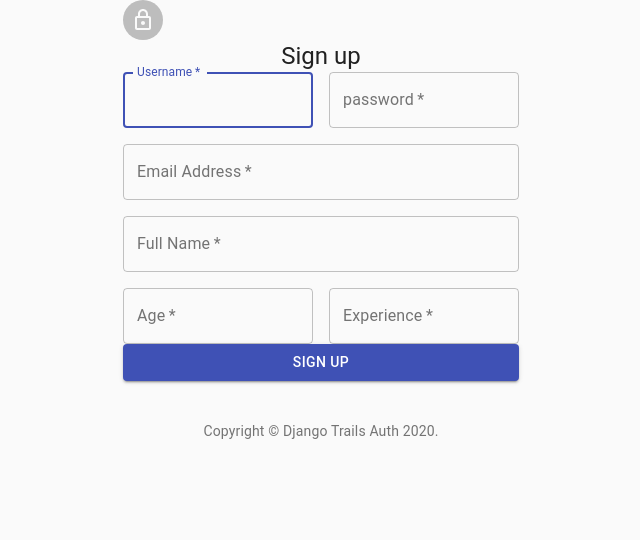
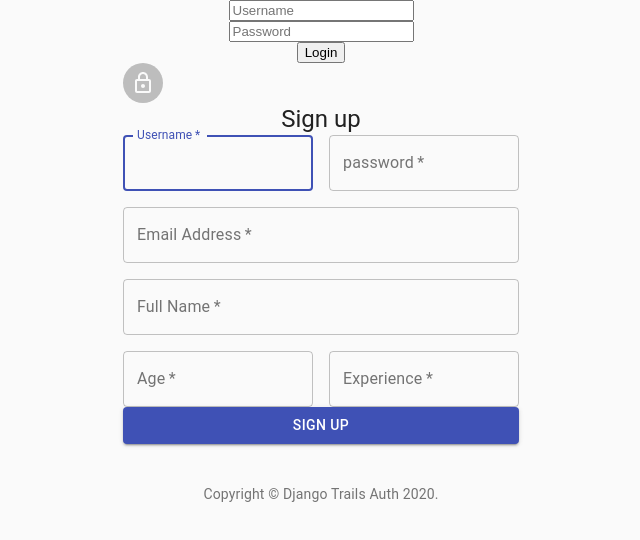
Before and after one commit to estein1988/react-trails-auth, a React (Create React App) app: page /login in a window 1280 px wide. Shown: the top 540 px of the page, without its empty margins (319-959 px from the left). Built offline with nearby package versions, Linux system fonts and the light colour scheme.

Commit message:
Add private login route.

```diff
--- a/package.json
+++ b/package.json
@@ -10,6 +10,7 @@
     "@testing-library/user-event": "^12.1.10",
     "react": "^17.0.1",
     "react-dom": "^17.0.1",
+    "react-router-dom": "^5.2.0",
     "react-scripts": "4.0.1",
     "web-vitals": "^0.2.4"
   },
--- a/src/App.js
+++ b/src/App.js
@@ -1,12 +1,77 @@
+import React, { Component } from 'react';
+import PrivateRoute from './components/PrivateRoute'
+import Login from './components/Login'
 import SignUp from './components/SignUp'
+import {Redirect, Route, Switch} from 'react-router-dom'
 import './App.css';
 
-function App() {
-  return (
-    <div className="App">
-      <SignUp />
-    </div>
-  );
+const loginURL = 'http://localhost:8000/login/'
+const profileURL = 'http://localhost:8000/profile/'
+
+class App extends Component {
+
+  state = {
+    user: {}
+  }
+
+  componentDidMount(){
+    if(localStorage.token){
+      this.profileFetch()
+    }
+  }
+
+  profileFetch = () => {
+    fetch(profileURL, {
+      method: 'GET',
+      headers: {
+        'Authorization': `Bearer ${localStorage.token}`,
+      },
+    })
+    .then(response => response.json())
+    .then(result => this.setState({user: result}))
+  }
+
+  login = (user) => {
+    return fetch(loginURL, {
+      method: "POST",
+      headers: {
+        'Authorization': `Bearer ${localStorage.token}`,
+        'Accept': 'application/json',
+        'Content-Type': 'application/json'
+      },
+      body: JSON.stringify( user)
+    })
+    .then(response => response.json())
+    .then(result => {
+      (result.detail === 'No active account found with the given credentials')
+        ? window.location.reload()
+        : localStorage.setItem('token', result.access)
+    })
+  }
+
+  render(){
+    return (
+      <div className="App">
+        <Switch>
+
+          <PrivateRoute
+            exact path='/'
+            user={this.state.user}
+          />
+
+          <Route
+            path='/login'
+            render={(props) => <Login {...props} login={this.login} /> } />
+          <Route render={() => <Redirect to='/' />} />
+
+        </Switch>
+
+
+
+        <SignUp />
+      </div>
+    );
+  }
 }
 
 export default App;
--- /dev/null
+++ b/src/components/HomePage.js
@@ -0,0 +1,11 @@
+import React, {Component} from 'react'
+
+export default class Home extends Component{
+    render(){
+        return(
+            <div>
+                <h1>Welcome {this.props.user.full_name}!</h1>
+            </div>
+        );
+    }
+}
--- /dev/null
+++ b/src/components/Login.js
@@ -0,0 +1,50 @@
+import React, {Component} from 'react'
+
+export default class Login extends Component {
+
+    state = {
+        usernmae: '',
+        password: '',
+        errorMessage: ''
+    }
+
+    handleSubmit = (event) => {
+        event.preventDefault()
+        this.props.login(this.state)
+            .then(() => this.props.history.push('/'))
+    }
+
+    handleChange = (event) => {
+        const {name, value} = event.target
+        this.setState({
+            [name]: value
+        })
+    }
+
+    render(){
+        return(
+            <div>
+                <form className="ui form" onSubmit={this.handleSubmit}>
+                    <div className="field">
+                        <input placeholder='Username' name='username' value={this.state.username} onChange={this.handleChange}/>
+                    </div>
+
+                    <div className="field">
+                        <input placeholder='Password' type='password' name='password' value={this.state.password} onChange={this.handleChange}/>
+                    </div>
+
+                    <button className="ui huge primary button" type='submit' id='submit' value='Login'>
+                        Login
+                    </button>
+
+                </form>
+
+            </div>
+        )
+    }
+
+
+
+
+
+}
--- /dev/null
+++ b/src/components/PrivateRoute.js
@@ -0,0 +1,17 @@
+import React from 'react'
+import HomePage from './HomePage'
+import {Route, Redirect} from 'react-router-dom'
+
+export default function PrivateRoute(props){
+    const {user} = props
+
+    return <Route {...props} render={(routerProps) => {
+
+        return localStorage.token
+        ? <HomePage
+            {...routerProps}
+            user={user}
+        />
+        : <Redirect to='/login' />
+    }} />
+}
--- a/src/components/SignUp.js
+++ b/src/components/SignUp.js
@@ -203,11 +203,7 @@ export default class SignUp extends Component {
                     Sign Up
                 </Button>
                 <Grid container justify="flex-end">
-                    {/* <Grid item>
-                    <Link href="#" variant="body2">
-                        Already have an account? Sign in
-                    </Link>
-                    </Grid> */}
+
                 </Grid>
                 </form>
             </div>
--- a/src/index.js
+++ b/src/index.js
@@ -3,10 +3,13 @@ import ReactDOM from 'react-dom';
 import './index.css';
 import App from './App';
 import reportWebVitals from './reportWebVitals';
+import {BrowserRouter as Router} from 'react-router-dom'
 
 ReactDOM.render(
   <React.StrictMode>
-    <App />
+    <Router>
+      <App />
+    </Router>
   </React.StrictMode>,
   document.getElementById('root')
 );
```
Also changed, not shown: 2 other files (tests, documents, lock files or other folders).
